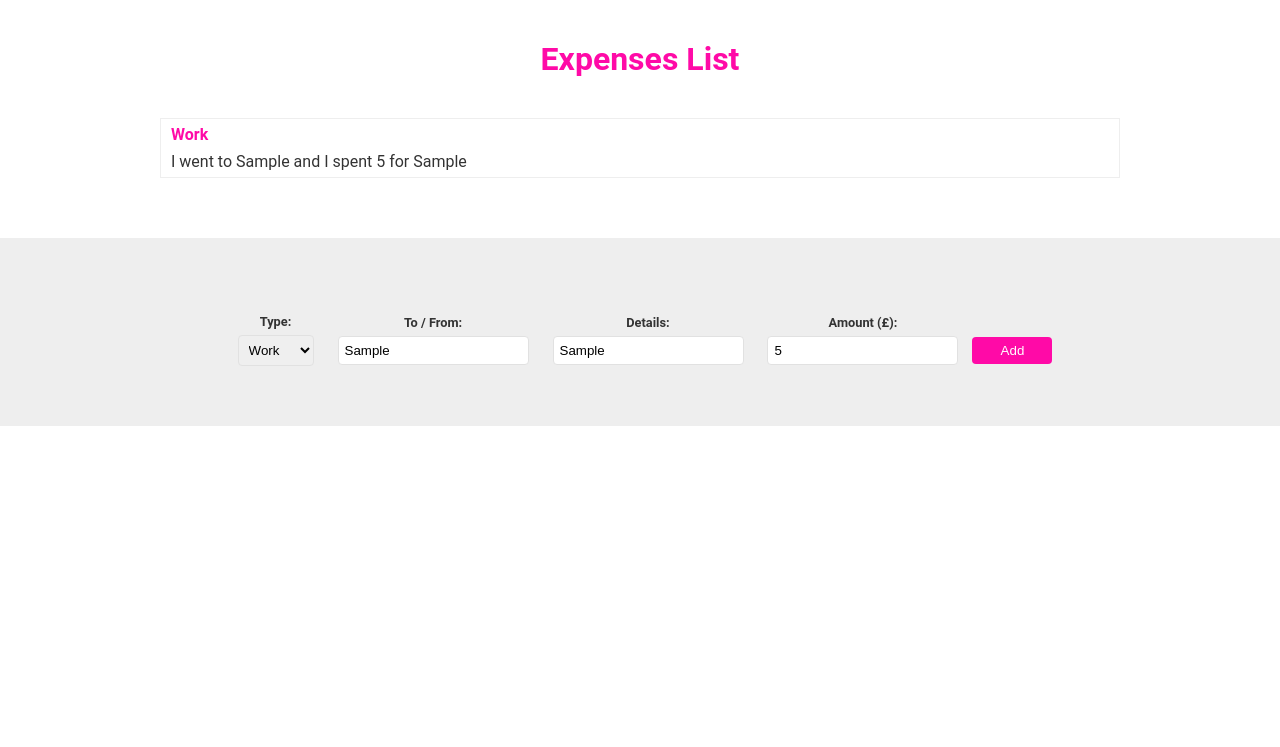
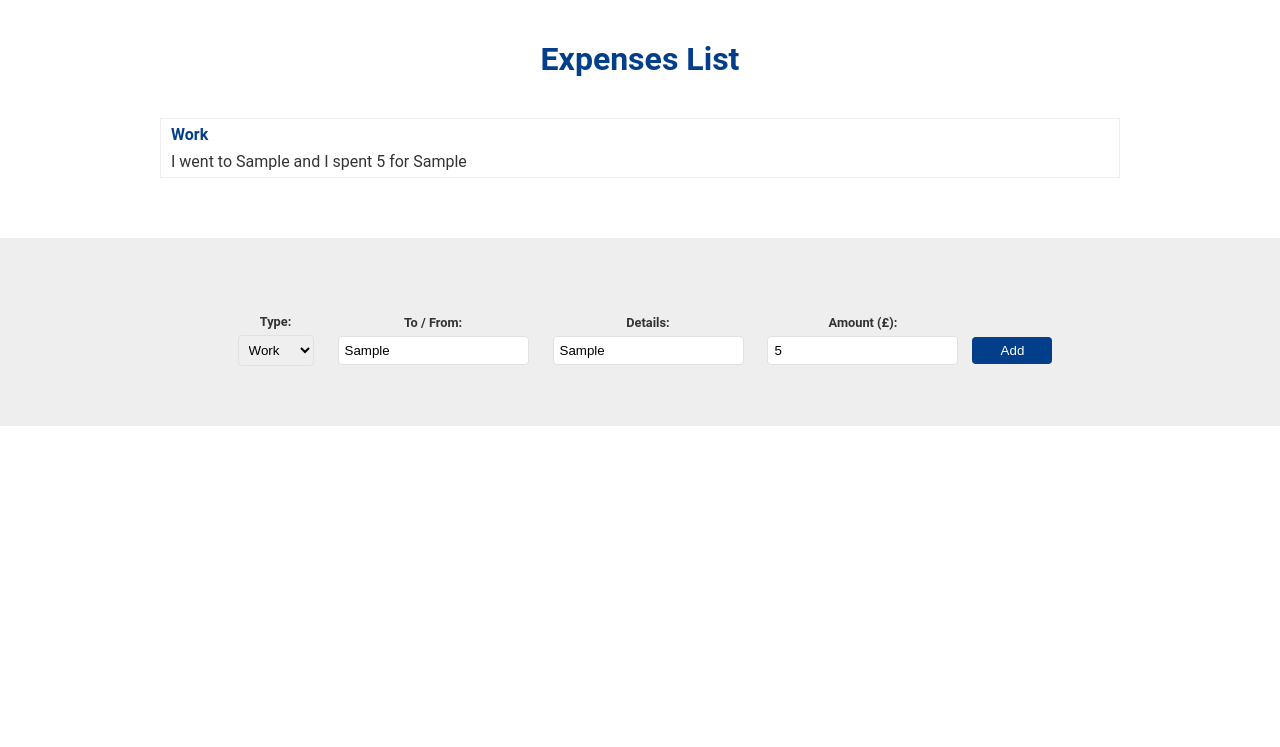
Before and after one commit to Coshido/expense-list, a website built with Vite: page index.html in a window 1280 px wide. Both pictures are taken after typing "Sample", "Sample", "5" into the empty fields and a click on the button "Add". Shown: the top 747 px of the page. Built offline with nearby package versions, Linux system fonts and the light colour scheme.

Commit message:
change: color of title, task header and button

```diff
--- a/styles.css
+++ b/styles.css
@@ -8,7 +8,7 @@ body {
 }
 h1 {
   margin: 40px auto;
-  color: #ff0aa7;
+  color: #023e8a;
   text-align: center;
 }
 ul {
@@ -21,7 +21,7 @@ li {
   margin: 10px auto;
 }
 li h4 {
-  color: #ff0aa7;
+  color: #023e8a;
   margin: 0;
   text-transform: capitalize;
 }
@@ -59,7 +59,7 @@ select {
 button {
   color: white;
   border: 0;
-  background: #ff0aa7;
+  background: #023e8a;
   padding: 6px;
   min-width: 80px;
   border-radius: 4px;
```
